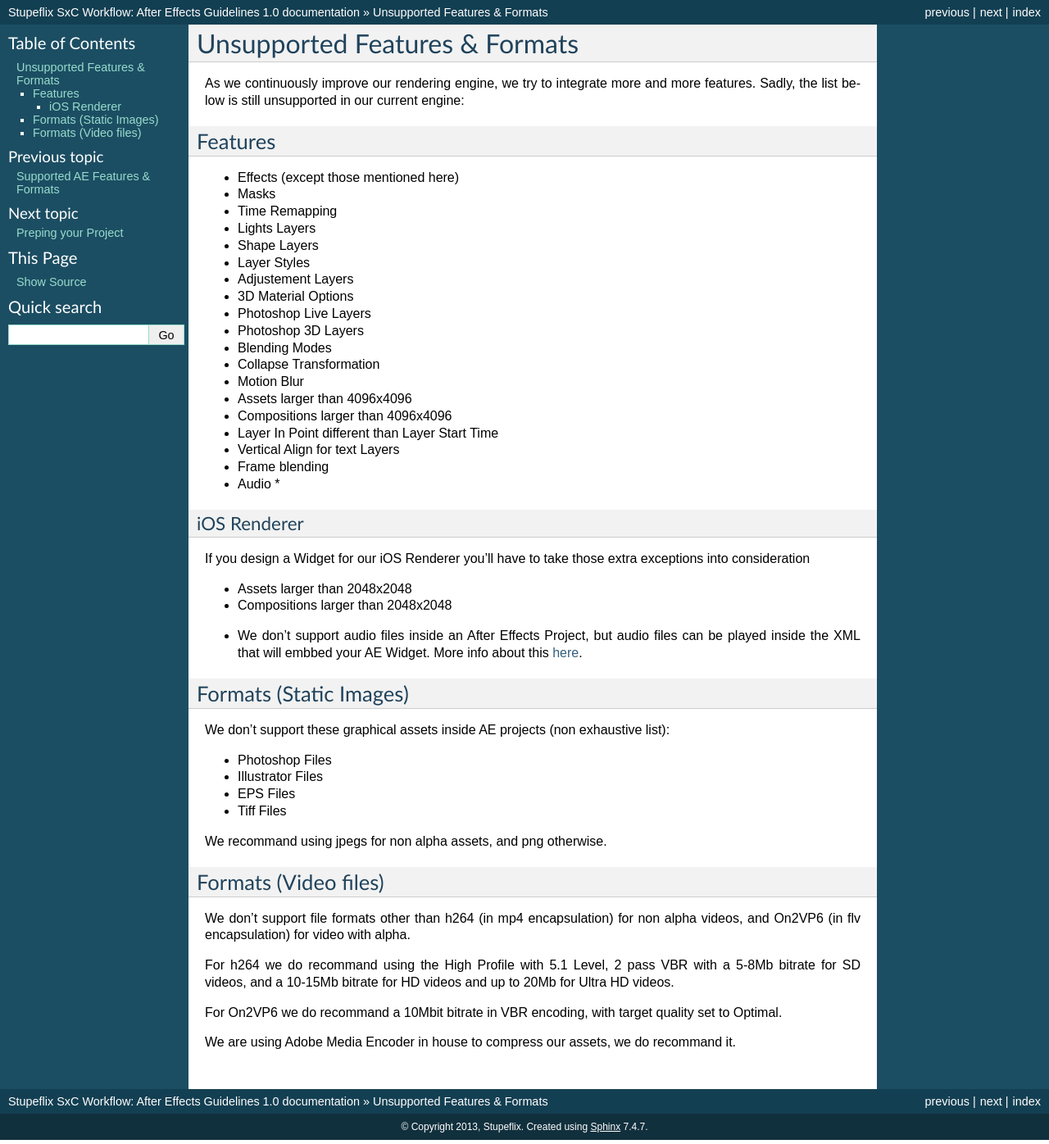
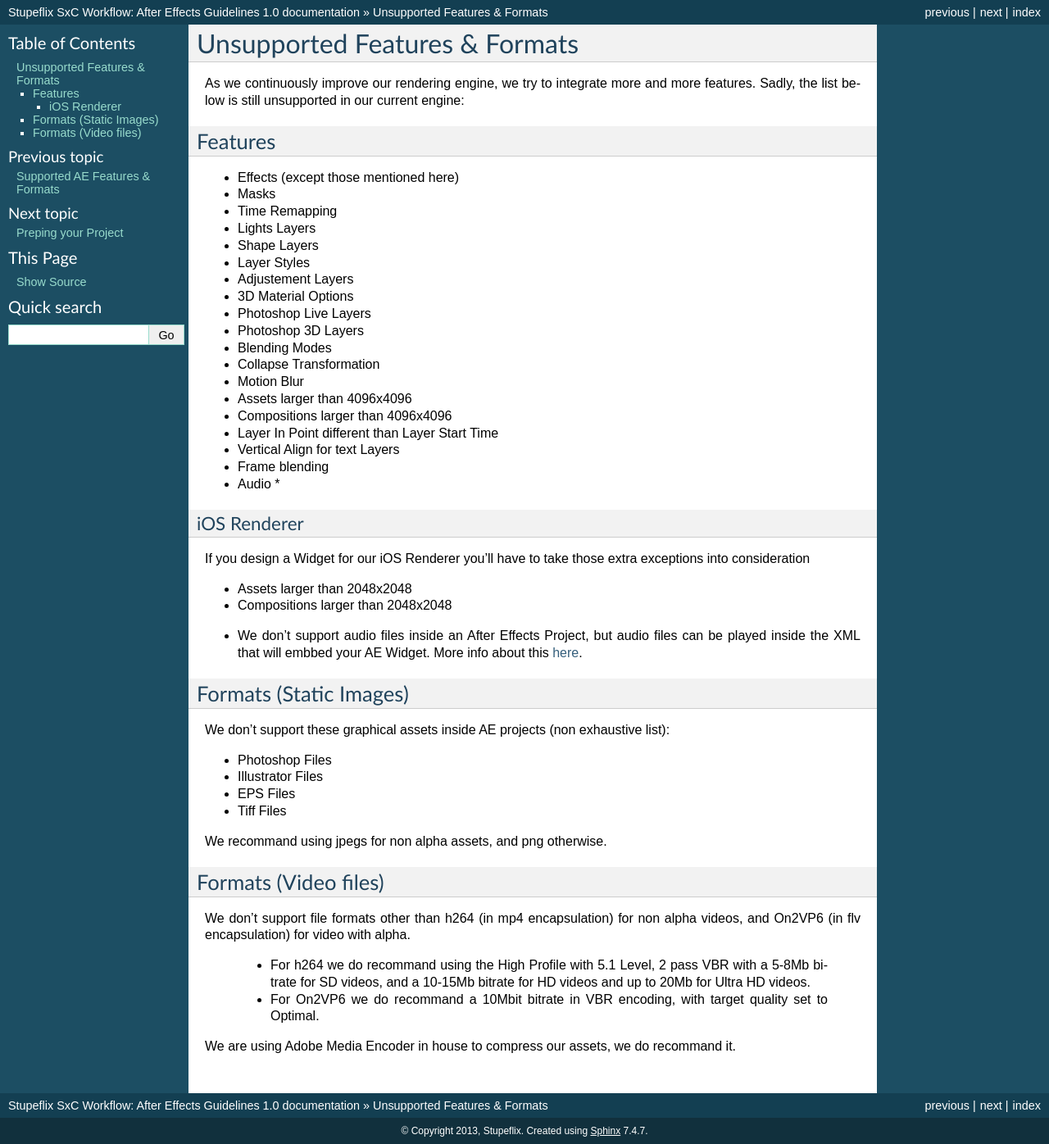
Before and after one commit to Stupeflix/stupeflix-ae-guidelines, a Sphinx documentation site: the page built from docs/01-07_unsupported.rst, in a window 1280 px wide. Shown: the whole page at 82% size. Built offline with Sphinx 7.4.7, drawn with Linux system fonts in a browser that asks for light colours.

```diff
--- a/docs/01-07_unsupported.rst
+++ b/docs/01-07_unsupported.rst
@@ -54,8 +54,7 @@ Formats (Video files)
 
 We don't support file formats other than h264 (in mp4 encapsulation) for non alpha videos, and On2VP6 (in flv encapsulation) for video with alpha.
 
-For h264 we do recommand using the High Profile with 5.1 Level, 2 pass VBR with a 5-8Mb bitrate for SD videos, and a 10-15Mb bitrate for HD videos and up to 20Mb for Ultra HD videos.
-
-For On2VP6 we do recommand a 10Mbit bitrate in VBR encoding, with target quality set to Optimal.
+ - For h264 we do recommand using the High Profile with 5.1 Level, 2 pass VBR with a 5-8Mb bitrate for SD videos, and a 10-15Mb bitrate for HD videos and up to 20Mb for Ultra HD videos.
+ - For On2VP6 we do recommand a 10Mbit bitrate in VBR encoding, with target quality set to Optimal.
 
 We are using Adobe Media Encoder in house to compress our assets, we do recommand it.
```
